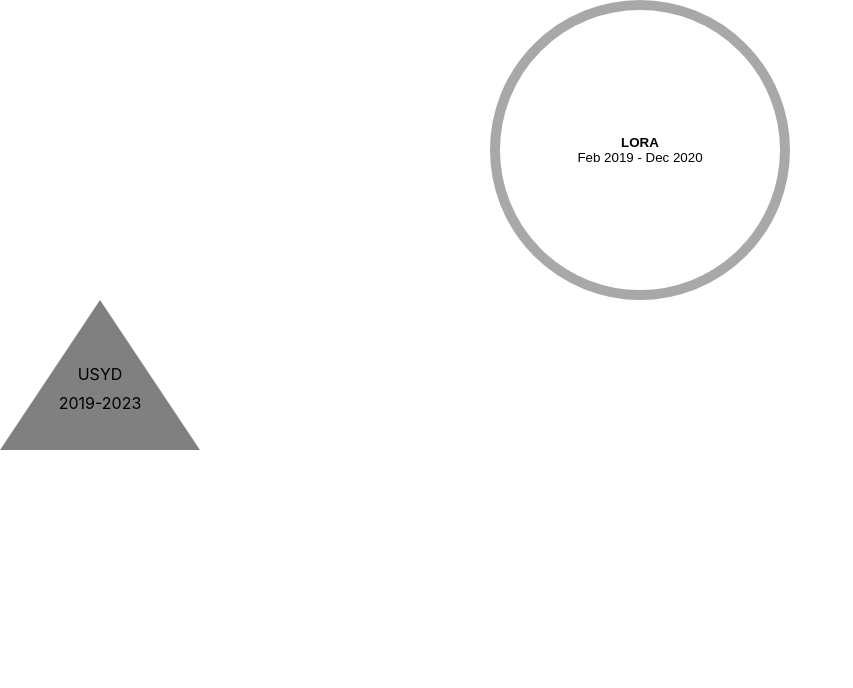
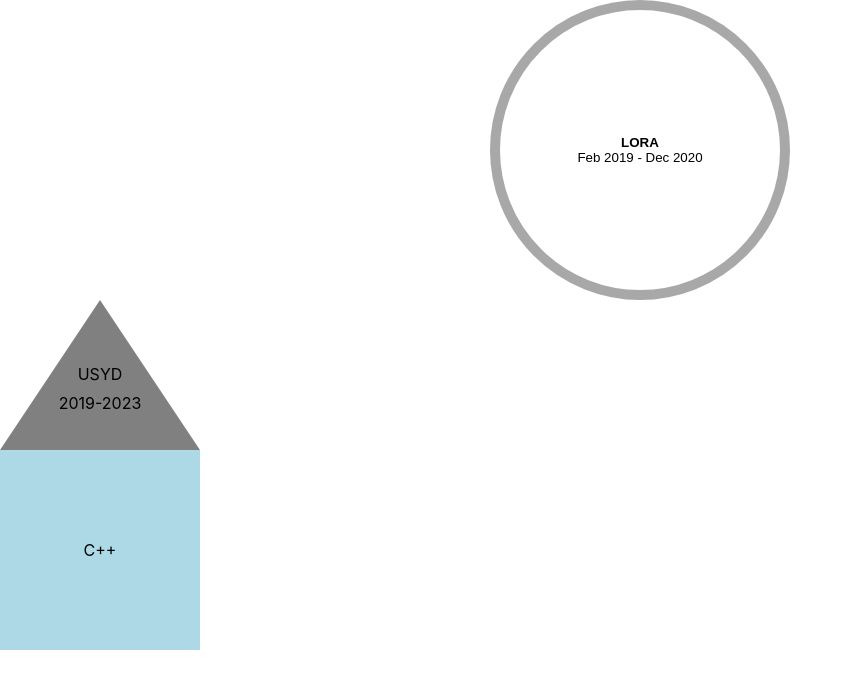
Before and after one commit to aleung27/Personal-Website, a React (Create React App) app: page / in a window 1280 px wide. Shown: the top 688 px of the page, without its empty margins (0-853 px from the left). Built offline with nearby package versions, Linux system fonts and the light colour scheme.

Commit message:
Square for skills

```diff
--- a/src/App.js
+++ b/src/App.js
@@ -1,6 +1,7 @@
 import React, { useState } from "react";
 import WorkCircle from "./components/WorkCircle";
 import EduTriangle from "./components/EduTriangle";
+import SkillSquare from "./components/SkillSquare";
 import "./App.scss";
 
 function App() {
@@ -19,6 +20,7 @@
         isDisabled={dimmed}
       />
       <EduTriangle uni="USYD" date="2019-2023"></EduTriangle>
+      <SkillSquare skill="C++"></SkillSquare>
       <div style={{ height: "1000px" }} />
     </div>
   );
--- /dev/null
+++ b/src/components/SkillSquare.js
@@ -0,0 +1,12 @@
+import React from "react";
+import "../scss/SkillSquare.scss";
+
+const SkillSquare = ({ skill }) => {
+  return (
+    <div className="square">
+      <p>{skill}</p>
+    </div>
+  );
+};
+
+export default SkillSquare;
--- /dev/null
+++ b/src/scss/SkillSquare.scss
@@ -0,0 +1,10 @@
+.square {
+    display: flex;
+    position: relative;
+    flex-direction: column;
+    justify-content: center;
+    align-items: center;
+    width: 200px;
+    height: 200px;
+    background-color: lightblue;
+}
```
